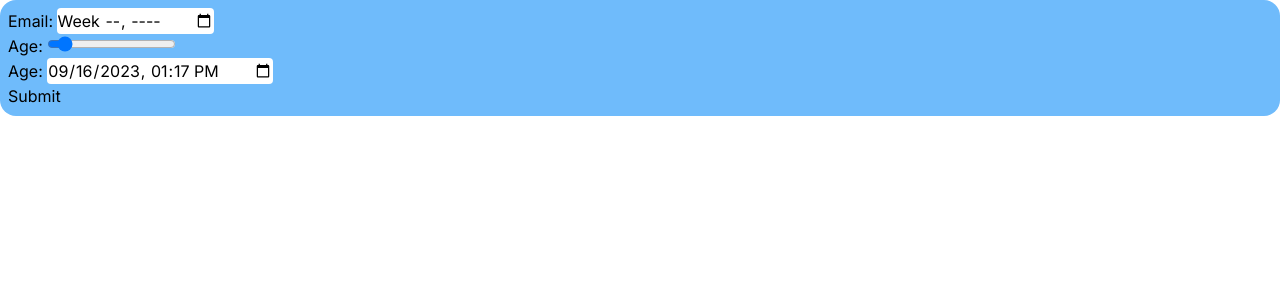
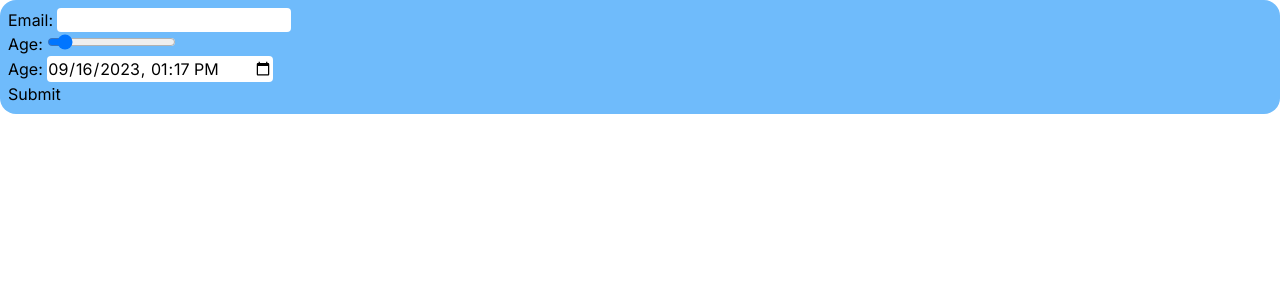
Before and after one commit to COOK1EK1W1/deadline-web, a Next.js app: page /test in a window 1280 px wide. Shown: the top 300 px of the page. Built offline with nearby package versions, Linux system fonts and the light colour scheme.

Commit message:
added comments

```diff
--- a/src/app/modal.tsx
+++ b/src/app/modal.tsx
@@ -8,13 +8,14 @@ import { Deadline } from "@prisma/client";
 
 export default function Modal({ semStart, deadlines, today }: { semStart: Date, deadlines: (Deadline | undefined)[], today: Date; }) {
   const [showEditForm, setShowEditForm] = useState<boolean>(false);
+
+  // no longer need to keep track of oldData and newData
+  // as the Form component will not alter the oldData at all
+  // and internally keeps track of the newData which can then be accessed
+  // in its submit handler
   const [deadline, setDeadline] = useState<Deadline>({} as Deadline);
 
-  function handleClickEdit(data: Deadline) {
-    setDeadline(data);
-    setShowEditForm(true);
-  }
-
+  // set deadline to default values before opening editForm for CREATING a new deadline
   function handleClickCreate() {
     setDeadline({
       name: "",
@@ -27,6 +28,12 @@ export default function Modal({ semStart, deadlines, today }: { semStart: Date,
       info: "",
       color: 1,
     });
+    setShowEditForm(true);
+  }
+
+  // set deadline to existing data before opening editForm for EDITING existing deadline
+  function handleClickEdit(data: Deadline) {
+    setDeadline(data);
     setShowEditForm(true);
   }
 
@@ -44,13 +51,13 @@ export default function Modal({ semStart, deadlines, today }: { semStart: Date,
         {showEditForm && <EditForm hide={() => setShowEditForm(false)} initialData={deadline} />}
 
         {deadlines
-          .filter((deadline): deadline is Deadline => !!deadline)
+          .filter((deadline): deadline is Deadline => !!deadline) // filter out all deadlines which are null
           .map((deadline) => (
             <DeadlineCard
               key={`${deadline.name}-${deadline.subject}`}
               data={deadline}
               semStart={semStart}
-              handleEdit={handleClickEdit}
+              handleEdit={() => handleClickEdit(deadline)}
             />
           ))}
 
--- a/src/app/test/page.tsx
+++ b/src/app/test/page.tsx
@@ -3,7 +3,13 @@ import React from 'react';
 import Form from '@/components/form/Form';
 import Input from '@/components/form/Input';
 
-const data = {
+type Data = {
+  email: string;
+  age: number;
+  date: Date;
+};
+
+const data: Data = {
   email: "",
   age: 9,
   date: new Date()
@@ -20,8 +26,14 @@ const formatters = {
 
 export default function Test() {
   return (
-    <Form initialData={data} color={255} onSubmit={(data, event) => { console.log(data); }} transformers={transformer} formatters={formatters}>
-      <Input name='email' label='Email' type='week' />
+    <Form
+      initialData={data}
+      color={255}
+      transformers={transformer}
+      formatters={formatters}
+      onSubmit={(data, event) => console.log(data)}
+    >
+      <Input name='email' label='Email' type='email' />
       <Input name='age' label='Age' type='range' />
       <Input name='date' label='Age' type='datetime-local' />
       <button type='submit'>Submit</button>
--- a/src/components/form/Form.tsx
+++ b/src/components/form/Form.tsx
@@ -2,6 +2,7 @@
 import { useState, useCallback } from 'react';
 import { FormContext } from './form.context';
 
+// TODO typing for transformers and formatters does not work correctly
 type Props<
   T extends Record<string, unknown>,
   TransformerKey extends keyof T,
@@ -9,8 +10,43 @@ type Props<
 > = {
   initialData: T;
   color?: number;
+
+  /*
+   * transformers are used to convert data received from inputs into the correct type,
+   * this data will then be directly available to use in the onSubmit handler without any further
+   * transformations needed
+   *
+   * transformers are the opposite of formatters
+   *  - transformers: input (type string) --> transform --> state (type T[name])
+   *  - formatters: state (type T[name]) --> format --> input (type string)
+   *
+   * transformers must be an object with keys that match the names of inputs and a correspoding transformer function
+   *
+   * transformers: {
+   *    age: (value: string) => Number(value)
+   *    date: (value: string) => new Date(value)
+   * }
+   */
   transformers?: Partial<Record<TransformerKey, (value: string) => T[TransformerKey]>>;
+
+  /*
+   * formatters are used to convert data stored in state to the correct type that the input needs,
+   *
+   * formatters are the opposite of transformers
+   *  - transformers: input (type string) --> transform --> state (type T[name])
+   *  - formatters: state (type T[name]) --> format --> input (type string)
+   *
+   * formatters: {
+   *    age: (value: number) => `${value}`
+   *    date: (value: Date) => value.toISOString()
+   * }
+   */
   formatters?: Partial<Record<FormatterKey, (value: T[FormatterKey]) => string>>;
+
+  /*
+   * submit handler that also provides the transformed data (in the correct format, ready to use)
+   * alongside the original event if needed
+   */
   onSubmit?: (formData: T, event: React.FormEvent<HTMLFormElement>) => void;
   children: React.ReactNode;
 };
@@ -22,14 +58,20 @@ export default function Form<
 >(
   { initialData, color, transformers, formatters, onSubmit, children }: Props<T, TransformerKey, FormatterKey>
 ) {
+  // initialise form data using initialData
+  // initialData will not be used after this point, nor will it ever change
   const [formData, setFormData] = useState<T>(initialData);
 
   const setData = useCallback((key: TransformerKey, value: string) => {
+    // transform the `string` data from the input to the correct type before storing in state
+    // this is done using the correspoding transformer function
     const transformedValue = (transformers && transformers[key]?.(value)) ?? value;;
     setFormData((prev) => ({ ...prev, [key]: transformedValue }));
   }, [transformers, setFormData]);
 
   const getData = useCallback((key: FormatterKey): string => {
+    // format the data in state into the correct form for the input
+    // before returning the data to the input
     return (formatters && formatters[key]?.(formData[key])) ?? `${formData[key]}`;
   }, [formatters, formData]);
 
@@ -39,11 +81,12 @@ export default function Form<
   };
 
   return (
+    // when the children use the `useFormContext` hook, they will receive an object: { getData, setData }
     <FormContext.Provider value={{ getData: getData as any, setData: setData as any }}>
       <form
         onSubmit={handleSubmit}
         className="p-2 bg-slate-200 mb-2 glass"
-        style={{ backgroundColor: "lch(73% 41 " + color + ")" }}
+        style={{ backgroundColor: `lch(73% 41 ${color})` }}
       >
         {children}
       </form>
--- a/src/components/form/Input.tsx
+++ b/src/components/form/Input.tsx
@@ -3,8 +3,8 @@ import { useId } from 'react';
 import { useFormContext } from './form.context';
 
 type Props = {
-  name: string;
-  label: string;
+  name: string; // Form component uses `name` to keep track of data
+  label: string; // label that gets displayed to user
   type: React.HTMLInputTypeAttribute;
   required?: boolean;
   min?: number;
@@ -13,7 +13,7 @@ type Props = {
 };
 
 export default function Input({ name, label, type, required, min, max, onChange }: Props) {
-  const id = useId();
+  const id = useId(); // react will handle IDs for us
   const { getData, setData } = useFormContext();
 
   const handleChange = (event: React.ChangeEvent<HTMLInputElement>) => {
```
Also changed, not shown: src/app/editForm.tsx (+7 -1 lines), src/components/form/form.context.ts (+7 -0 lines).
